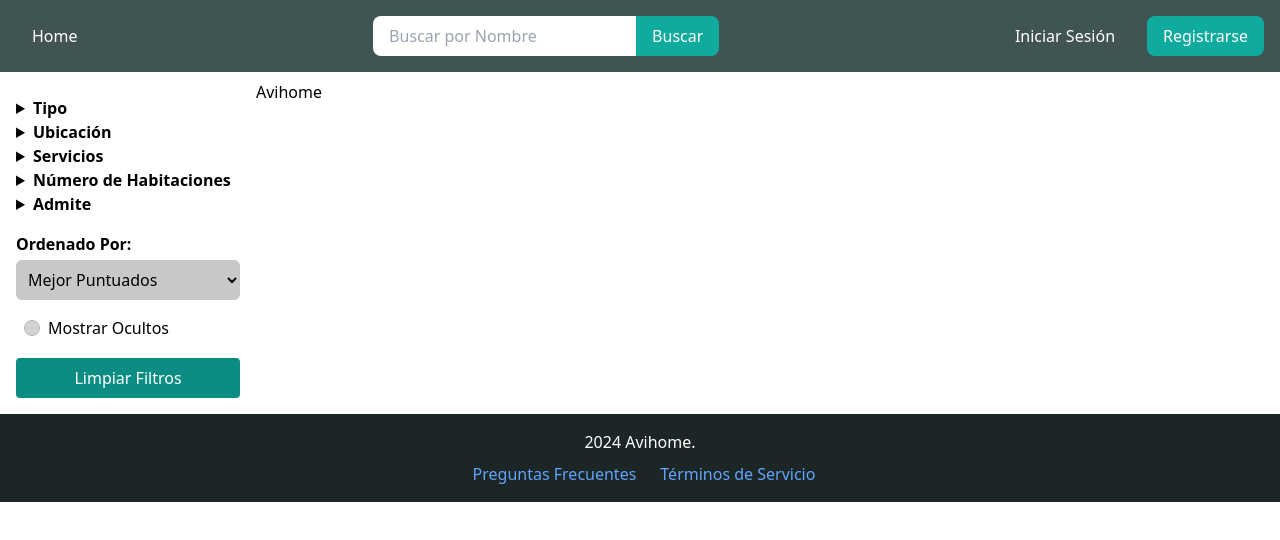
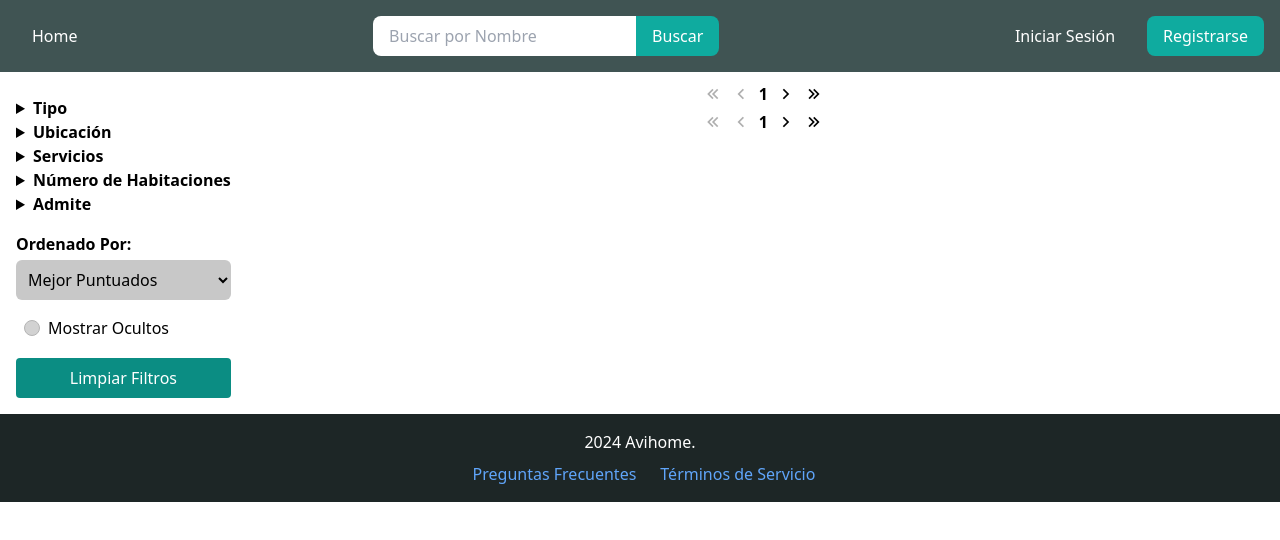
Before and after one commit to WhiteMask1223/Avihome, a Next.js app: page / in a window 1280 px wide. Shown: the top 540 px of the page. Built offline with nearby package versions, Linux system fonts and the light colour scheme.

Commit message:
Avances en Paginacion (contador y contexto listos)

```diff
--- a/src/app/globals.css
+++ b/src/app/globals.css
@@ -14,6 +14,10 @@
 
   /*Estilos para elementos*/
   --theme-element-background-color: 200, 200, 200;
+
+  /*Estilos de paginacion*/
+  --theme-arrow-color: 0, 0, 0;
+  --theme-arrow-disable-color: 175, 175, 175;
 }
 
 @media (prefers-color-scheme: dark) {
@@ -29,6 +33,10 @@
 
     /*Estilos para elementos*/
     --theme-element-background-color: 50, 50, 50;
+
+    /*Estilos de paginacion*/
+    --theme-arrow-color: 255, 255, 255;
+    --theme-arrow-disable-color: 50, 50, 50;
   }
 }
 
--- a/src/app/layout.js
+++ b/src/app/layout.jsx
@@ -1,4 +1,6 @@
 import "./globals.css";
+import 'remixicon/fonts/remixicon.css';
+
 
 import ContextProvider from "@/components/ContextProvider";
 import NavBar from "@/components/main/navbar/NavBar";
--- /dev/null
+++ b/src/app/not-found.jsx
@@ -0,0 +1,10 @@
+export default function NotFound() {
+    return(
+
+        //TODO: terminar CSS
+        <div className="container mx-auto text-center">
+            <h1 className="m-auto">Página no Encontrda.</h1>
+            <h2 className="m-auto">Vuelva a la Página Principal</h2>
+        </div>
+    )
+}
--- a/src/app/page.js
+++ b/src/app/page.jsx
@@ -1,11 +1,14 @@
 import FilterSidebar from "@/components/main/aside/FilterSidebar";
+import OffertsMain from "@/components/main/offertsPanel/OffertsMain";
 
 export default function Home() {
   return (
     <main>
       <div className="flex">
         <FilterSidebar></FilterSidebar>
-        <h1>Avihome</h1>
+        <div className="container mx-auto text-center">
+          <OffertsMain></OffertsMain>
+        </div>
       </div>
     </main>
   );
--- a/src/components/ContextProvider.jsx
+++ b/src/components/ContextProvider.jsx
@@ -1,11 +1,14 @@
 "use client"
 
 import { CategoryFilterProvider } from "@/contexts/CategoryFilter.context"
+import { MainPagePaginationProvider } from "@/contexts/MainPagePagination.context";
 
 export default function ContextProvider({children}) {
     return(
         <CategoryFilterProvider>
-            {children}
+            <MainPagePaginationProvider>
+                {children}
+            </MainPagePaginationProvider>
         </CategoryFilterProvider>
     );
 };
--- /dev/null
+++ b/src/components/main/offertsPanel/ArrowBotton.jsx
@@ -0,0 +1,21 @@
+export default function ArrowBotton({action, onClickHandler, page, totalPages, direction, double}) {
+
+
+    const disabledHandler = () => {
+        if(page === 1 && direction === 'left'){return true};
+        if(page === totalPages && direction === 'right'){return true};
+        return false
+    };
+
+    return(
+        <button
+                onClick = {() => {onClickHandler(action)}}
+                disabled = {direction === 'left' ? page === 1 : page === totalPages}
+                className={`${
+                disabledHandler() ? "text-arrowDisableThemeColor" : "text-arrowThemeColor"
+                } text-xl`}
+            >
+            {double === true ? <i className={`ri-arrow-${direction}-double-line`}></i> : <i className={`ri-arrow-${direction}-s-line`}></i>}
+        </button>
+    )
+}
--- /dev/null
+++ b/src/components/main/offertsPanel/OffertsMain.jsx
@@ -0,0 +1,20 @@
+"use client"
+
+import { useContext } from "react";
+
+import { MainPagePaginationContext } from "@/contexts/MainPagePagination.context";
+
+import PagingCounter from "./PagingCounter";
+
+export default function OffertsMain() {
+
+    const {page, totalPages, pageChangeHandler} = useContext(MainPagePaginationContext);
+
+    return (
+        <div>
+            <PagingCounter pageChangeHandler={pageChangeHandler} page={page} totalPages={totalPages}/>
+
+            <PagingCounter pageChangeHandler={pageChangeHandler} page={page} totalPages={totalPages}/>
+        </div>
+    );
+}
--- /dev/null
+++ b/src/components/main/offertsPanel/PagingCounter.jsx
@@ -0,0 +1,19 @@
+import ArrowBotton from "./ArrowBotton";
+
+export default function PagingCounter({pageChangeHandler, page, totalPages}) {
+    return(
+        <div className="flex items-center justify-center space-x-2">
+
+            <ArrowBotton action={'first'} onClickHandler={pageChangeHandler} page={page} totalPages={totalPages} direction={'left'} double={true}/>
+
+            <ArrowBotton action={'previous'} onClickHandler={pageChangeHandler} page={page} totalPages={totalPages} direction={'left'} double={false}/>
+
+            <span className="font-bold">{page}</span>
+
+            <ArrowBotton action={'next'} onClickHandler={pageChangeHandler} page={page} totalPages={totalPages} direction={'right'} double={false}/>
+
+            <ArrowBotton action={'last'} onClickHandler={pageChangeHandler} page={page} totalPages={totalPages} direction={'right'} double={true}/>
+
+        </div>
+    )
+}
--- /dev/null
+++ b/src/contexts/MainPagePagination.context.jsx
@@ -0,0 +1,44 @@
+import { createContext, useState } from 'react';
+
+export const MainPagePaginationContext = createContext();
+
+export const MainPagePaginationProvider = ({children}) => {
+
+    const [page, setPage] = useState(1);
+
+    const totalPages = 10;
+
+    const pageChangeHandler = (action) => {
+        console.log("page change")
+
+        if(action == 'first' && page !== 1) {
+            setPage(1);
+        };
+
+        if(action == 'previous' && page > 1) {
+            setPage(page - 1);
+        };
+
+        if (action == 'next' && page < totalPages) {
+            setPage(page + 1);
+        };
+
+        if(action == 'last' && page !== totalPages) {
+            setPage(totalPages);
+        };
+    };
+
+    return(
+        <MainPagePaginationContext.Provider
+            value={{
+                page,
+                totalPages,
+
+                pageChangeHandler
+            }}
+        >
+            {children}
+        </MainPagePaginationContext.Provider>
+    )
+
+};
--- a/tailwind.config.js
+++ b/tailwind.config.js
@@ -16,7 +16,11 @@ module.exports = {
         checkboxThemeSelected: 'rgb(var(--theme-checkbox-selected-color))',
 
         //Estilos para elementos
-        elementThemeColor: 'rgb(var(--theme-element-background-color))'
+        elementThemeColor: 'rgb(var(--theme-element-background-color))',
+
+        //Estilos de paginación
+        arrowThemeColor: 'rgb(var(--theme-arrow-color))',
+        arrowDisableThemeColor: 'rgb(var(--theme-arrow-disable-color))'
       },
 
       backgroundImage: {
```
Also changed, not shown: package.json (+5 -4 lines), 1 other file (tests, documents, lock files or other folders).
